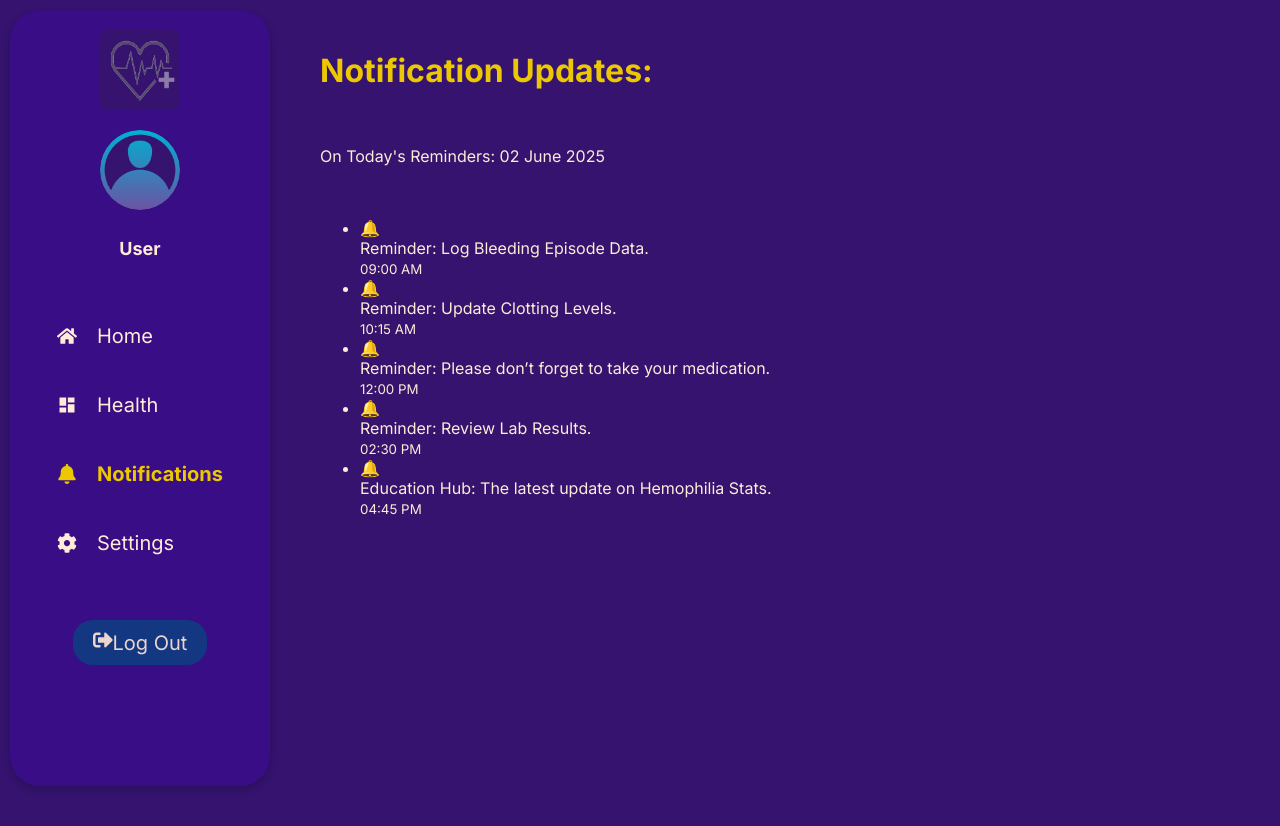
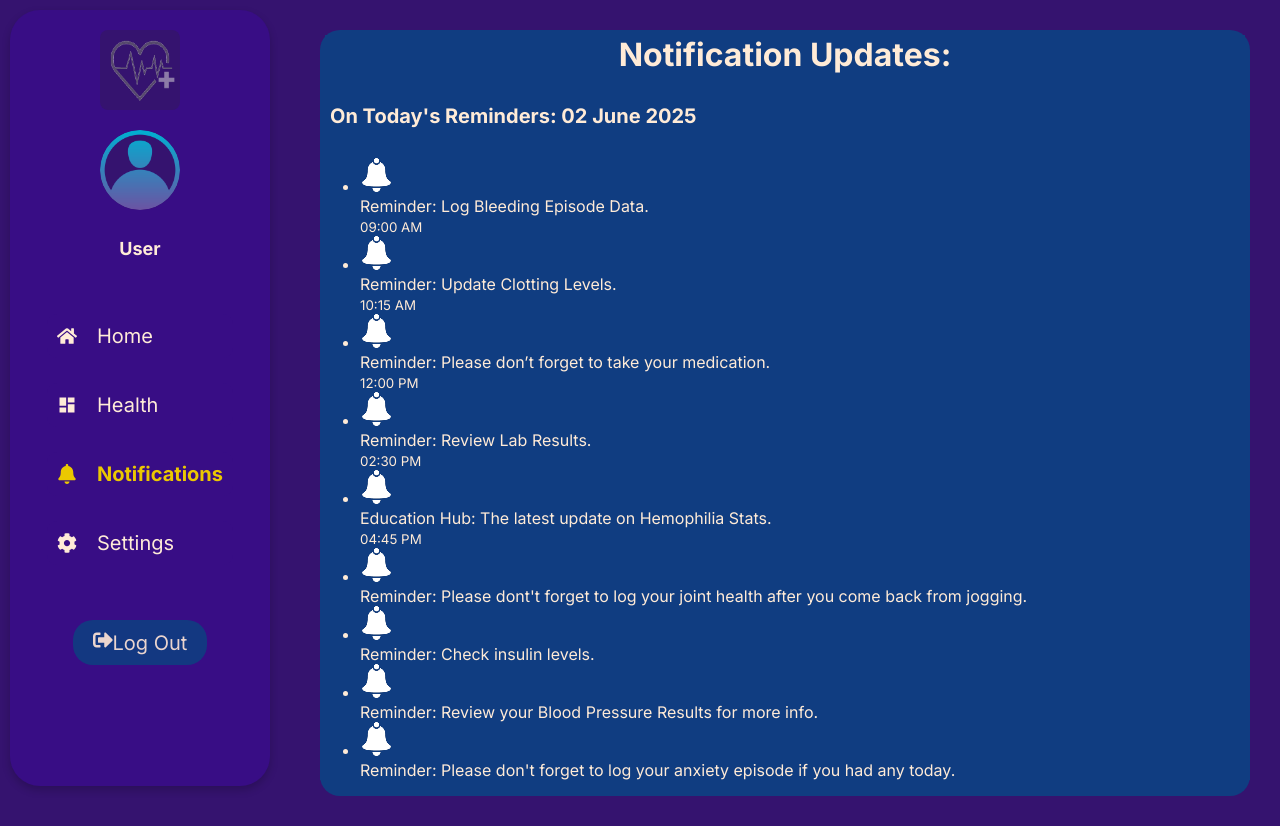
Before and after one commit to MaccccD/Haemophilia-Healthcare-App, a React (Create React App) app: page /Notifications in a window 1280 px wide. Before the commit the page ends 800 px from the top, so only its background shows below. Built offline with nearby package versions, Linux system fonts and the light colour scheme; sample sign-in values are in the browser's storage; a web font is replaced by a local one.

Commit message:
Notifications Page Data Display Update
-Styling data display

```diff
--- a/src/Main Components/Messages.jsx
+++ b/src/Main Components/Messages.jsx
@@ -45,6 +45,7 @@ const messagesHolder = [
               </div>
           )}
           <br/>
+
           {messagesHolder.map((msg, index)=>{
             return(
            <button key={msg.id} className='messageBtn' onClick={()=> ViewTxtMessage (index)}>
--- a/src/Main Pages/Notifications.jsx
+++ b/src/Main Pages/Notifications.jsx
@@ -1,4 +1,5 @@
-import React from 'react'
+import React from 'react';
+import notifBell from "../Images/Notif Bell.png";
 
 function Notifications() {
 
@@ -8,7 +9,11 @@ function Notifications() {
     { message: "Reminder: Update Clotting Levels.", time: "10:15 AM" },
     { message: "Reminder: Please don’t forget to take your medication.", time: "12:00 PM" },
     { message: "Reminder: Review Lab Results.", time: "02:30 PM" },
-    { message: "Education Hub: The latest update on Hemophilia Stats.", time: "04:45 PM" }
+    { message: "Education Hub: The latest update on Hemophilia Stats.", time: "04:45 PM" },
+    {message: "Reminder: Please dont't forget to log your joint health after you come back from jogging."},
+    {message: "Reminder: Check insulin levels."},
+    {message: "Reminder: Review your Blood Pressure Results for more info."},
+    {message: "Reminder: Please don't forget to log your anxiety episode if you had any today."}
   ];
    const getDateStamp = ()=>{
     const currentDate = new Date();
@@ -20,24 +25,23 @@ function Notifications() {
    }
   return (
     <div className='notifications-Container'>
-      <h1 className='heading'>Notification  Updates:</h1>
-      <p className='content'> On Today's Reminders: {getDateStamp()}</p>
-      <ul className='NotifContainer'>
+      <div className='notifications-Holder'>
+      <h1 className='notif-Heading'>Notification  Updates:</h1>
+      <p className='reminders-Text'> On Today's Reminders: {getDateStamp()}</p>
+      <ul className='notif-Container'>
         {notifUpdates.map((update, index)=>{
           return(
-            <li key={index} className='content'>
-            <span role='image' aria-label='notification bell'>🔔</span>
-            <div>
-               <div>{update.message}</div>
-               <small className='content'>{update.time}</small>
+            <li key={index} className='notifications-Text'>
+            <img src= {notifBell} alt= "notification bell" className='bellImage'/>
+            <div className='notif-Container'>
+               <div className='notifications-Text'>{update.message}</div>
+               <small className='notifications-Text'>{update.time}</small>
             </div>
-
-
           </li>
           )
         })}
       </ul>
-
+     </div>
     </div>
   )
 }
--- a/src/Styles/Home.css
+++ b/src/Styles/Home.css
@@ -61,6 +61,15 @@
   background-color: #103D81;
   border-radius: 15px;
   justify-content: center;
+}
+.messages-List {
+  flex: 7;
+  overflow-y: auto;
+  display: flex;
+  flex-direction: column;
+  gap: 0.5rem;
+  scrollbar-width: thin;
+  scrollbar-color: #888 #103D81;
 }
 .messages-Text {
   color: #FFEBD7;
--- a/src/Styles/Notifications.css
+++ b/src/Styles/Notifications.css
@@ -5,6 +5,40 @@
   margin-left: 290px;
   gap: 20px;
   color: #FFEBD7;
+}
+.notif-Heading {
+  color: #FFEBD7;
+  text-align: center;
+  margin-bottom: 10px;
+  font-size: 25;
+  margin: 5px;
+  font-weight: bolder;
+  background-color: #103D81;
+  margin-bottom: 20px;
+}
+.notifications-Holder {
+  background-color: #103D81;
+  border-radius: 20px;
+  justify-content: center;
+}
+.reminders-Text {
+  color: #FFEBD7;
+  background-color: #103D81;
+  font-size: 20px;
+  text-align: left;
+  padding: 10px;
+  font-weight: bold;
+}
+.notifications-Text {
+  color: #FFEBD7;
+  font-size: 20;
+  background-color: #103D81;
+}
+.bellImage {
+  background-color: #103D81;
+}
+.notif-Container {
+  background-color: #103D81;
 }
 @media screen  and (max-width: 768px) {
    .notifications-Container {
```
Also changed, not shown: src/Images/Notif Bell.png (added).
